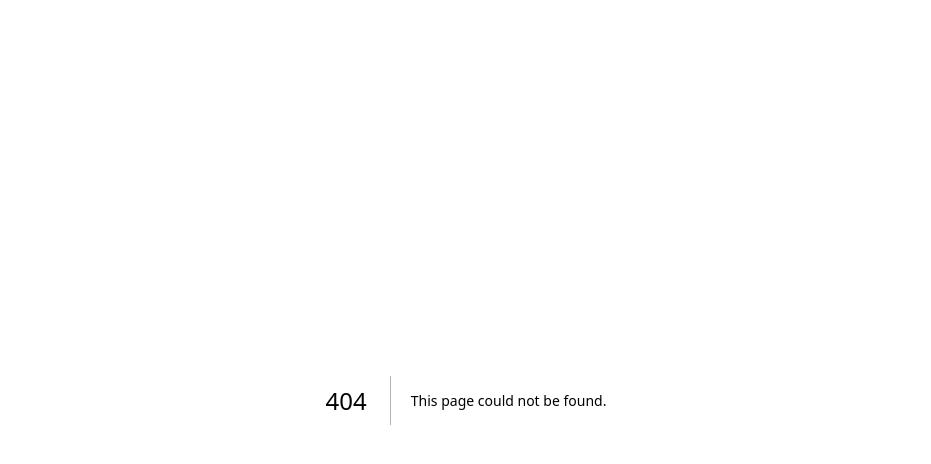
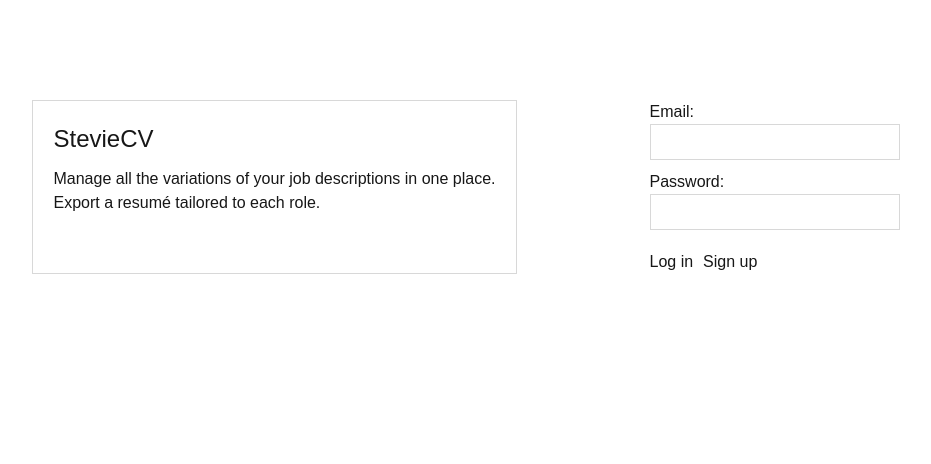
Before and after one commit to nelliemckesson/steviecv, a Next.js app: page /login in a window 1280 px wide. Before the commit this address had no page. Shown: the top 464 px of the page, without its empty margins (174-1105 px from the left). Built offline with nearby package versions, Linux system fonts and the light colour scheme.

Commit message:
adding auth and getting it working

```diff
--- a/package.json
+++ b/package.json
@@ -8,9 +8,11 @@
     "start": "next start"
   },
   "dependencies": {
+    "@supabase/ssr": "^0.7.0",
+    "@supabase/supabase-js": "^2.57.4",
+    "next": "15.5.3",
     "react": "19.1.0",
-    "react-dom": "19.1.0",
-    "next": "15.5.3"
+    "react-dom": "19.1.0"
   },
   "devDependencies": {
     "@tailwindcss/postcss": "^4",
--- /dev/null
+++ b/src/app/auth/confirm/route.js
@@ -0,0 +1,25 @@
+import { createClient } from '@/utils/supabase/server';
+import { redirect } from 'next/navigation';
+
+export async function GET(request) {
+  const { searchParams } = new URL(request.url);
+  const token_hash = searchParams.get('token_hash');
+  const type = searchParams.get('type');
+  const next = searchParams.get('next') ?? '/';
+
+  if (token_hash && type) {
+    const supabase = await createClient();
+
+    const { error } = await supabase.auth.verifyOtp({
+      type,
+      token_hash,
+    })
+    if (!error) {
+      // redirect user to specified redirect URL or root of app
+      redirect(next)
+    }
+  }
+
+  // redirect the user to an error page with some instructions
+  redirect('/error');
+}
--- /dev/null
+++ b/src/app/error/page.js
@@ -0,0 +1,5 @@
+'use client';
+
+export default function ErrorPage() {
+  return <p>Sorry, something went wrong</p>
+}
--- a/src/app/globals.css
+++ b/src/app/globals.css
@@ -76,6 +76,53 @@ input {
   background-color: #ffd400;
 }
 
+/* Login page */
+
+.login {
+  display: flex;
+  flex-direction: row;
+  justify-content: space-around;
+  max-width: 1000px;
+  margin-top: 100px;
+  margin-left: auto;
+  margin-right: auto;
+}
+
+.login .product {
+  border: 1px solid #d8d8d8;
+  padding: 20px;
+}
+
+.login .product h1 {
+  font-size: 1.5em;
+  margin-bottom: 10px;
+}
+
+.login form {
+  display: flex;
+  flex-direction: column;
+  justify-content: flex-start;
+}
+
+.login fieldset {
+  margin-top: 10px;
+}
+
+.login input {
+  padding: 5px;
+  margin-bottom: 10px;
+  width: 250px;
+}
+
+.login button {
+  margin-right: 10px;
+}
+
+.login button:hover {
+  text-decoration: underline;
+  color: blue;
+}
+
 /* Custom fields */
 .add-field {
   text-align: left;
--- /dev/null
+++ b/src/app/login/actions.js
@@ -0,0 +1,44 @@
+'use server';
+
+import { revalidatePath } from 'next/cache';
+import { redirect } from 'next/navigation';
+
+import { createClient } from '@/utils/supabase/server';
+
+export async function login(formData) {
+  const supabase = await createClient();
+
+  // in practice, you should validate your inputs
+  const data = {
+    email: formData.get('email'),
+    password: formData.get('password'),
+  }
+
+  const { error } = await supabase.auth.signInWithPassword(data);
+
+  if (error) {
+    redirect('/error')
+  }
+
+  revalidatePath('/', 'layout');
+  redirect('/');
+}
+
+export async function signup(formData) {
+  const supabase = await createClient();
+
+  // in practice, you should validate your inputs
+  const data = {
+    email: formData.get('email'),
+    password: formData.get('password'),
+  }
+
+  const { error } = await supabase.auth.signUp(data);
+
+  if (error) {
+    redirect('/error')
+  }
+
+  revalidatePath('/', 'layout');
+  redirect('/');
+}
--- /dev/null
+++ b/src/app/login/page.js
@@ -0,0 +1,26 @@
+import { login, signup } from './actions';
+
+export default function LoginPage() {
+  return (
+    <div className="login">
+      <div className="product">
+        <h1>StevieCV</h1>
+        <p>Manage all the variations of your job descriptions in one place.</p>
+        <p>Export a resumé tailored to each role.</p>
+      </div>
+
+      <div>
+        <form>
+          <label htmlFor="email">Email:</label>
+          <input id="email" name="email" type="email" required />
+          <label htmlFor="password">Password:</label>
+          <input id="password" name="password" type="password" required />
+          <fieldset>
+            <button formAction={login}>Log in</button>
+            <button formAction={signup}>Sign up</button>
+          </fieldset>
+        </form>
+      </div>
+    </div>
+  )
+}
--- /dev/null
+++ b/src/app/private/page.js
@@ -0,0 +1,14 @@
+import { redirect } from 'next/navigation';
+
+import { createClient } from '@/utils/supabase/server';
+
+export default async function PrivatePage() {
+  const supabase = await createClient();
+
+  const { data, error } = await supabase.auth.getUser()
+  if (error || !data?.user) {
+    redirect('/login')
+  }
+
+  return <p>Hello {data.user.email}</p>;
+}
--- /dev/null
+++ b/src/middleware.js
@@ -0,0 +1,18 @@
+import { updateSession } from '@/utils/supabase/middleware';
+
+export async function middleware(request) {
+  return await updateSession(request)
+}
+
+export const config = {
+  matcher: [
+    /*
+     * Match all request paths except for the ones starting with:
+     * - _next/static (static files)
+     * - _next/image (image optimization files)
+     * - favicon.ico (favicon file)
+     * Feel free to modify this pattern to include more paths.
+     */
+    '/((?!_next/static|_next/image|favicon.ico|.*\\.(?:svg|png|jpg|jpeg|gif|webp)$).*)',
+  ],
+}
--- /dev/null
+++ b/src/utils/supabase/client.js
@@ -0,0 +1,8 @@
+import { createBrowserClient } from '@supabase/ssr';
+
+export function createClient() {
+  return createBrowserClient(
+    process.env.NEXT_PUBLIC_SUPABASE_URL,
+    process.env.NEXT_PUBLIC_SUPABASE_PUBLISHABLE_KEY
+  )
+}
--- /dev/null
+++ b/src/utils/supabase/middleware.js
@@ -0,0 +1,66 @@
+import { createServerClient } from '@supabase/ssr';
+import { NextResponse } from 'next/server';
+
+export async function updateSession(request) {
+  let supabaseResponse = NextResponse.next({
+    request,
+  });
+
+  const supabase = createServerClient(
+    process.env.NEXT_PUBLIC_SUPABASE_URL,
+    process.env.NEXT_PUBLIC_SUPABASE_PUBLISHABLE_KEY,
+    {
+      cookies: {
+        getAll() {
+          return request.cookies.getAll()
+        },
+        setAll(cookiesToSet) {
+          cookiesToSet.forEach(({ name, value, options }) => request.cookies.set(name, value))
+          supabaseResponse = NextResponse.next({
+            request,
+          })
+          cookiesToSet.forEach(({ name, value, options }) =>
+            supabaseResponse.cookies.set(name, value, options)
+          )
+        },
+      },
+    }
+  )
+
+  // Do not run code between createServerClient and
+  // supabase.auth.getUser(). A simple mistake could make it very hard to debug
+  // issues with users being randomly logged out.
+
+  // IMPORTANT: DO NOT REMOVE auth.getUser()
+
+  const {
+    data: { user },
+  } = await supabase.auth.getUser();
+
+  if (
+    !user &&
+    !request.nextUrl.pathname.startsWith('/login') &&
+    !request.nextUrl.pathname.startsWith('/auth') &&
+    !request.nextUrl.pathname.startsWith('/error')
+  ) {
+    // no user, potentially respond by redirecting the user to the login page
+    const url = request.nextUrl.clone();
+    url.pathname = '/login';
+    return NextResponse.redirect(url);
+  }
+
+  // IMPORTANT: You *must* return the supabaseResponse object as it is.
+  // If you're creating a new response object with NextResponse.next() make sure to:
+  // 1. Pass the request in it, like so:
+  //    const myNewResponse = NextResponse.next({ request })
+  // 2. Copy over the cookies, like so:
+  //    myNewResponse.cookies.setAll(supabaseResponse.cookies.getAll())
+  // 3. Change the myNewResponse object to fit your needs, but avoid changing
+  //    the cookies!
+  // 4. Finally:
+  //    return myNewResponse
+  // If this is not done, you may be causing the browser and server to go out
+  // of sync and terminate the user's session prematurely!
+
+  return supabaseResponse;
+}
--- /dev/null
+++ b/src/utils/supabase/server.js
@@ -0,0 +1,29 @@
+import { createServerClient } from '@supabase/ssr';
+import { cookies } from 'next/headers';
+
+export async function createClient() {
+  const cookieStore = await cookies();
+
+  return createServerClient(
+    process.env.NEXT_PUBLIC_SUPABASE_URL,
+    process.env.NEXT_PUBLIC_SUPABASE_PUBLISHABLE_KEY,
+    {
+      cookies: {
+        getAll() {
+          return cookieStore.getAll()
+        },
+        setAll(cookiesToSet) {
+          try {
+            cookiesToSet.forEach(({ name, value, options }) =>
+              cookieStore.set(name, value, options)
+            )
+          } catch {
+            // The `setAll` method was called from a Server Component.
+            // This can be ignored if you have middleware refreshing
+            // user sessions.
+          }
+        },
+      },
+    }
+  )
+}
```
Also changed, not shown: 1 other file (tests, documents, lock files or other folders).
